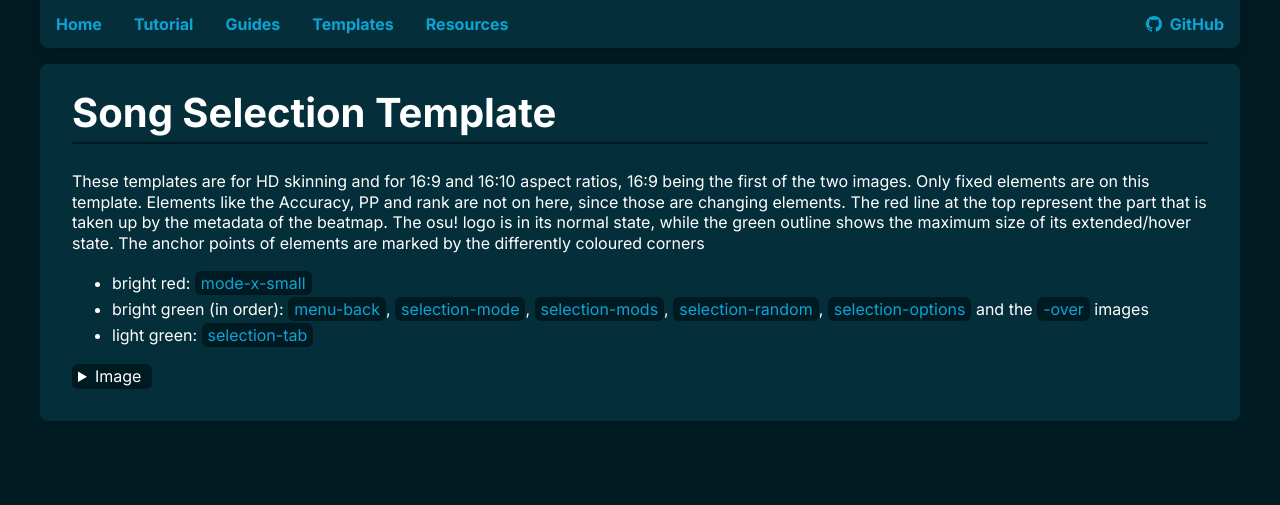
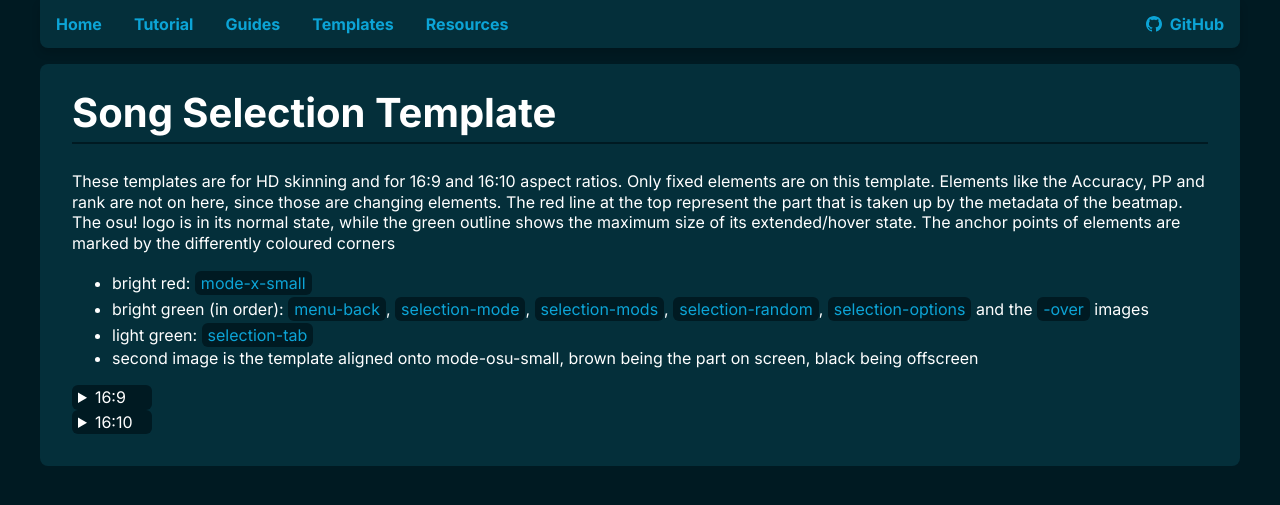
Before and after one commit to RockRoller01/skinninginfo, a Jekyll site: the page built from templates/song_selection.md, in a window 1280 px wide. Shown: the top 505 px of the page. Built offline with Jekyll 4.4.1, drawn with Linux system fonts in a browser that asks for light colours.

Commit message:
mode-small template

```diff
--- a/templates/song_selection.md
+++ b/templates/song_selection.md
@@ -5,15 +5,23 @@
 
 # Song Selection Template
 
-These templates are for HD skinning and for 16:9 and 16:10 aspect ratios, 16:9 being the first of the two images. Only fixed elements are on this template. Elements like the Accuracy, PP and rank are not on here, since those are changing elements. The red line at the top represent the part that is taken up by the metadata of the beatmap. The osu! logo is in its normal state, while the green outline shows the maximum size of its extended/hover state.
+These templates are for HD skinning and for 16:9 and 16:10 aspect ratios. Only fixed elements are on this template. Elements like the Accuracy, PP and rank are not on here, since those are changing elements. The red line at the top represent the part that is taken up by the metadata of the beatmap. The osu! logo is in its normal state, while the green outline shows the maximum size of its extended/hover state.
 The anchor points of elements are marked by the differently coloured corners
 - bright red: ``mode-x-small``
 - bright green (in order): ``menu-back``, ``selection-mode``, ``selection-mods``, ``selection-random``, ``selection-options`` and the ``-over`` images
 - light green: ``selection-tab``
+- second image is the template aligned onto mode-osu-small, brown being the part on screen, black being offscreen
 
-<details><summary>Image</summary>
+<details><summary>16:9</summary>
 
 <img src="song_selection/16-9.png" style="width:100%">
-<img src="song_selection/16-10.png" style="width:100%">
+<img src="song_selection/mode-x-small_16-9.png" style="width:100%">
 
 </details>
+
+<details><summary>16:10</summary>
+
+<img src="song_selection/16-10.png" style="width:100%">
+<img src="song_selection/mode-x-small_16-10.png" style="width:100%">
+
+</details>
```
Also changed, not shown: templates/song_selection/mode-x-small_16-10.png (added), templates/song_selection/mode-x-small_16-9.png (added).
